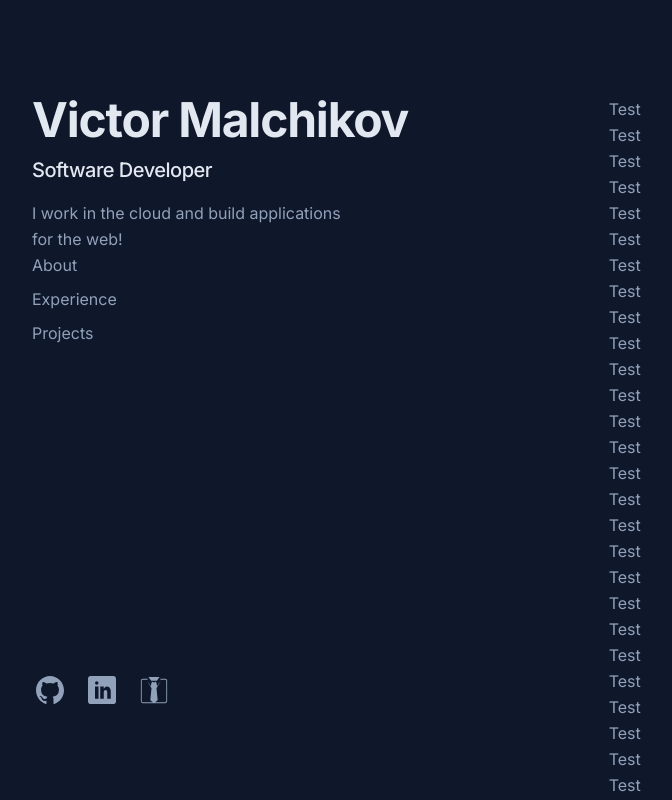
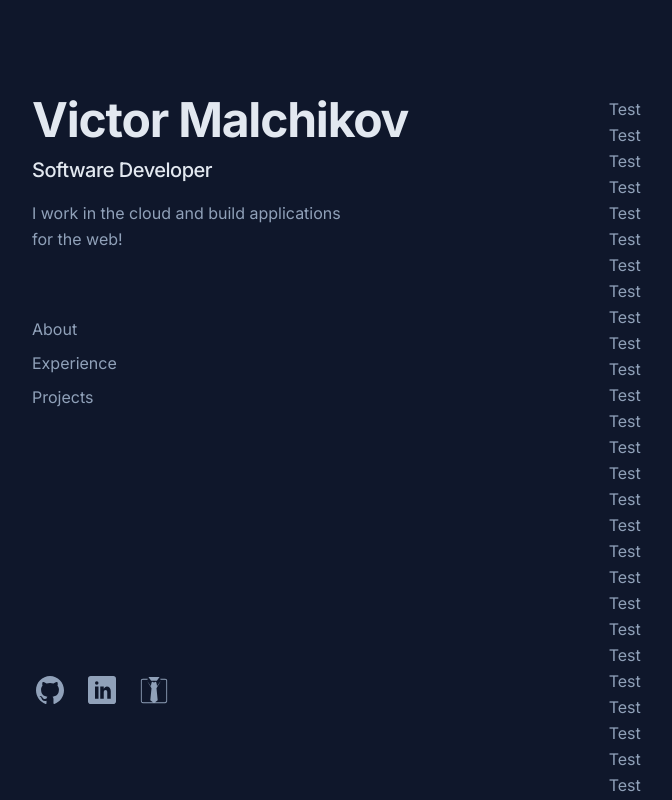
Before and after one commit to vmalchik/portfolio, a Next.js app: page / in a window 1280 px wide. Shown: the top 800 px of the page, without its empty margins (16-688 px from the left). Built offline with nearby package versions, Linux system fonts and the light colour scheme.

Commit message:
added margin to home page anchor links

```diff
--- a/src/app/(home)/layout.tsx
+++ b/src/app/(home)/layout.tsx
@@ -23,7 +23,7 @@
           description="I work in the cloud and build applications for the web!"
         />
 
-        <div className="hidden lg:block">
+        <div className="hidden lg:block lg:mt-16">
           <AnchorLinks />
         </div>
 
```
